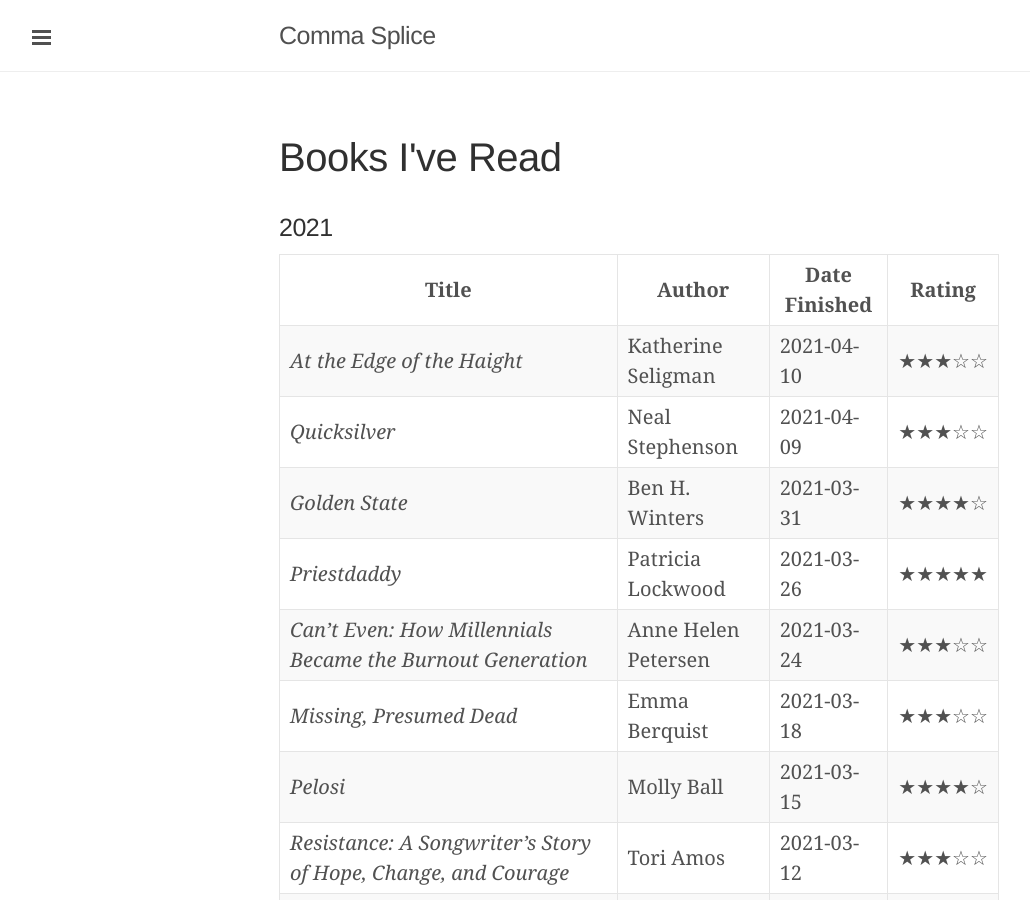
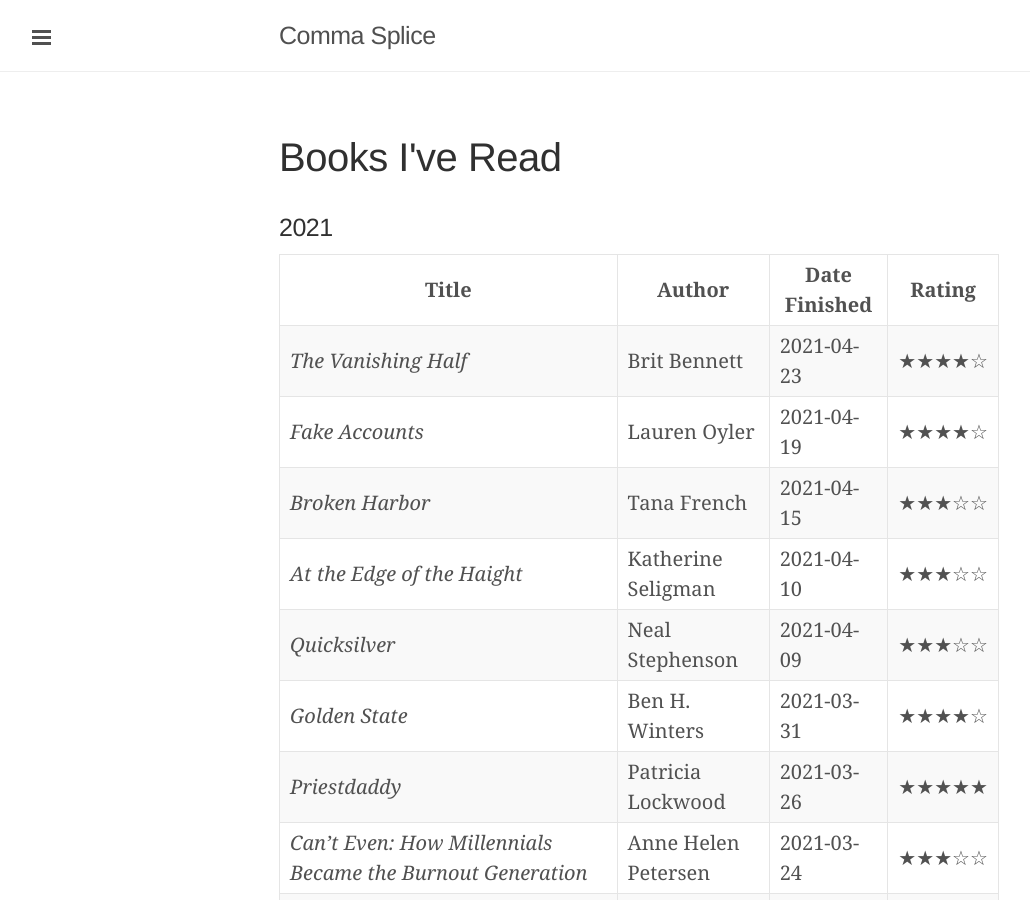
Before and after one commit to davidixon/davidixon.github.io, a Jekyll site: the page built from books.md, in a window 1280 px wide and 900 px high. Shown: the whole window, without its empty margins (1-1031 px from the left). Built offline with Jekyll 4.4.1, drawn with Linux system fonts in a browser that asks for light colours.

Commit message:
updated book log

```diff
--- a/books.md
+++ b/books.md
@@ -7,6 +7,9 @@ permalink: /books/
 
 | Title | Author | Date Finished | Rating |
 | ----- | ------ | ------------- | ------ |
+| *The Vanishing Half* | Brit Bennett | 2021-04-23 | ★★★★☆ |
+| *Fake Accounts* | Lauren Oyler | 2021-04-19 | ★★★★☆ |
+| *Broken Harbor* | Tana French | 2021-04-15 | ★★★☆☆ |
 | *At the Edge of the Haight* | Katherine Seligman | 2021-04-10 | ★★★☆☆ |
 | *Quicksilver* | Neal Stephenson | 2021-04-09 | ★★★☆☆
 | *Golden State* | Ben H. Winters | 2021-03-31 | ★★★★☆ |
```
